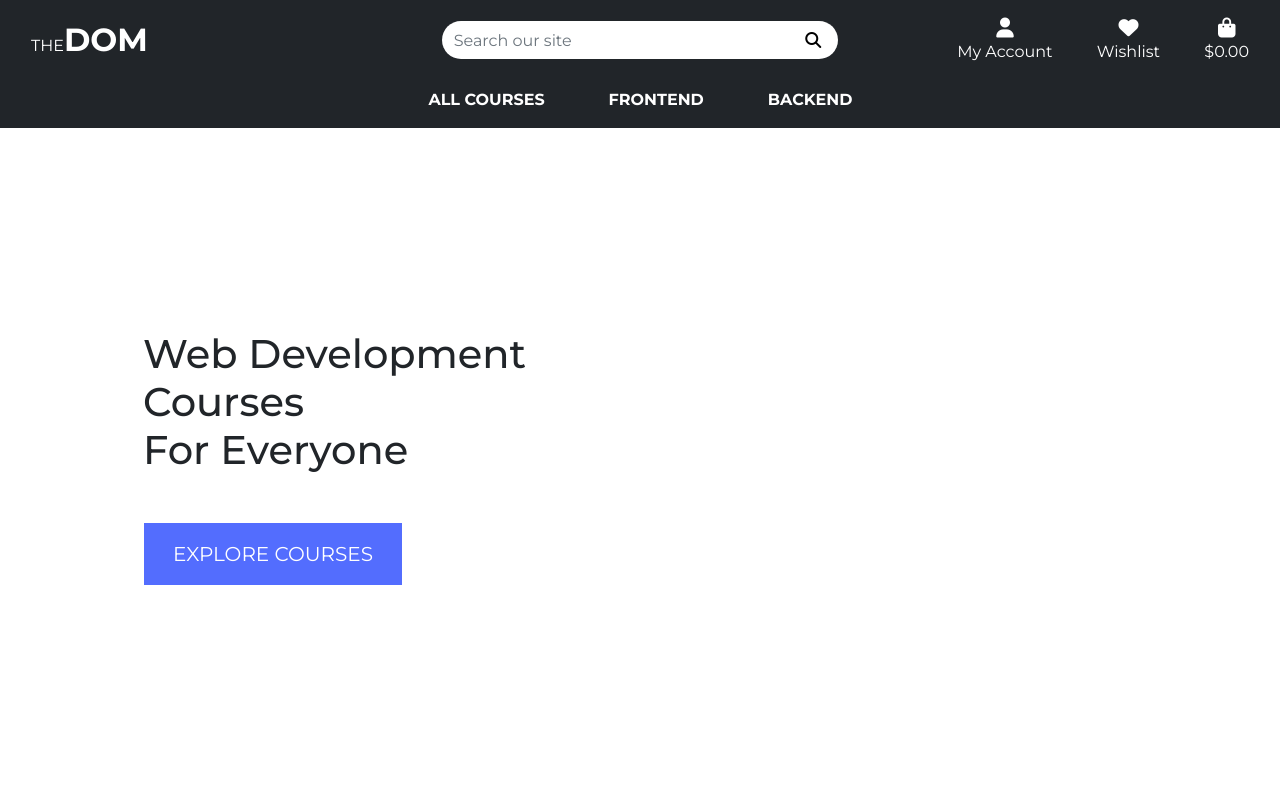
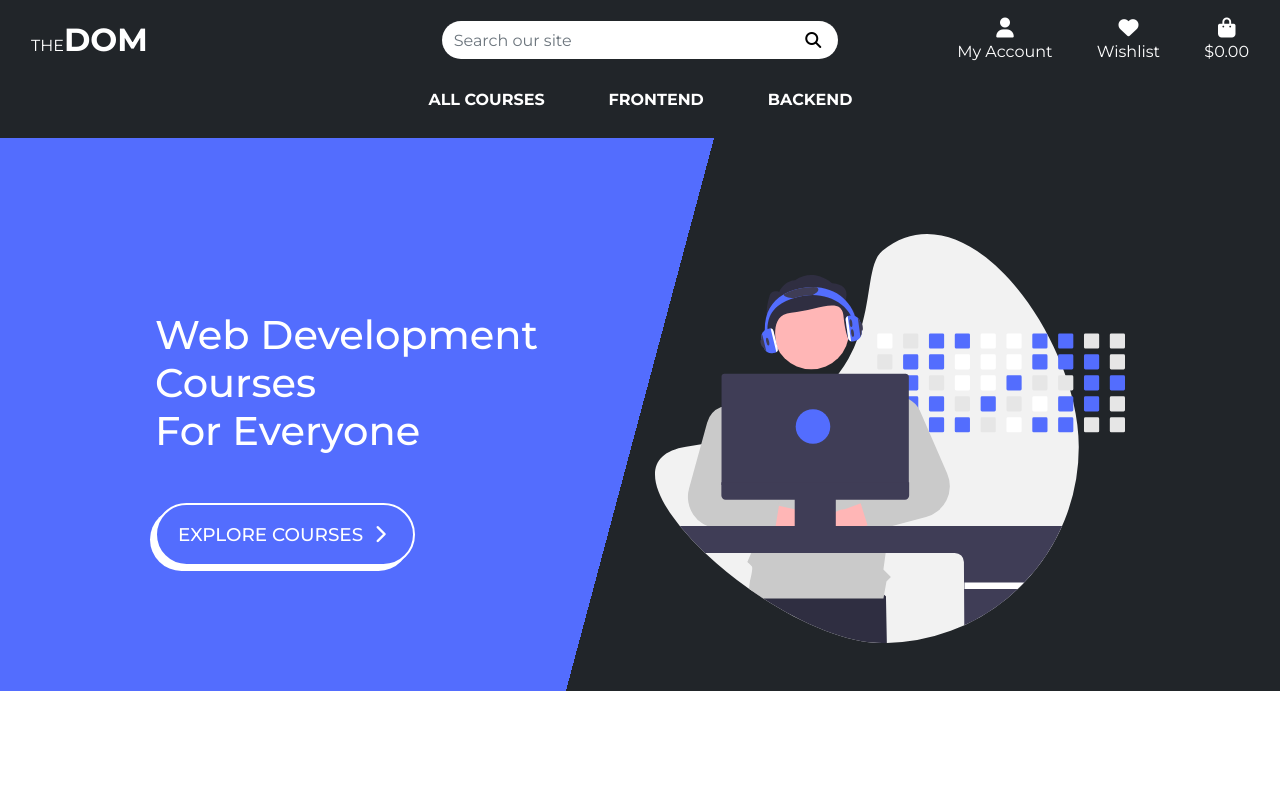
Before and after one commit to steff880/MS4-theDOM, a Django app: page / in a window 1280 px wide. Run offline with Django 3.2, Linux system fonts and the light colour scheme; some libraries are stand-ins or nearby versions.

Commit message:
Home part 1: Add custom background to hero section customize CTA button and add image

```diff
--- a/home/templates/home/index.html
+++ b/home/templates/home/index.html
@@ -2,7 +2,7 @@
 {% load static %}
 
 {% block page_header %}
-    <div class="container header-container">
+    <div class="container-fluid header-container bg-custom-dark pb-5">
         <div class="row">
             <div class="col"></div>
         </div>
@@ -10,10 +10,11 @@
 {% endblock %}
 
 {% block content %}
-    <div class="container h-100">
-        <div class="row h-100">
-            <div class="col-12 col-md-6 my-auto">
-                <h1>
+    <div class="container-fluid bg-custom-dark bg-custom min-vh-75">
+        <section class="container h-100 py-5">
+            <div class="row h-100 mt-xl-5 mt-md-0">
+                <div class="col-12 col-md-6 pt-xl-5 pt-md-0 my-auto">
+                    <h1 class="text-white">
                         Web Development
                         <br>
                         Courses
@@ -22,12 +23,19 @@
                     </h1>
                     <div class="my-5">
                         <h4>
-                        <a href="" class="explore-courses-btn btn btn-lg rounded-0 text-uppercase py-3">
+                            <a href="" class="explore-courses-btn btn btn-lg rounded-pill text-uppercase py-3">
                                 Explore Courses
+                                <span class="icon">
+                                    <i class="fas fa-chevron-right"></i>
+                                </span>
                             </a>
                         </h4>
                     </div>
                 </div>
+                <div class="col-12 col-md-6 my-auto">
+                    <img src="/media/dev-img.svg" class="img-fluid" alt="">
                 </div>
             </div>
+        </section>
+    </div>
 {% endblock %}
--- a/static/css/base.css
+++ b/static/css/base.css
@@ -24,11 +24,21 @@ ul {
     background-color: #212529;
 }
 
+.bg-custom {
+    background-image: linear-gradient(105deg,
+    #536DFE 0%,
+    #536DFE 50%,
+    transparent 50%);
+}
+
 .explore-courses-btn {
     background-color: #536DFE;
     color: #fff;
     min-width: 260px;
-    border: 1px solid #fff;
+    border: 2px solid #fff;
+    font-size: 1.15rem;
+    font-weight: 500;
+    box-shadow: -5px 5px 0px #fff;
 }
 
 .text-white {
@@ -99,6 +109,10 @@ ul {
     }
 
     .header-container {
-        padding-top: 164px;
+        padding-top: 90px;
+    }
+
+    body {
+        height: calc(100vh - 90px);
     }
 }
```
Also changed, not shown: media/dev-img.svg (added). Lines whose indentation alone changed are shown as unchanged.
